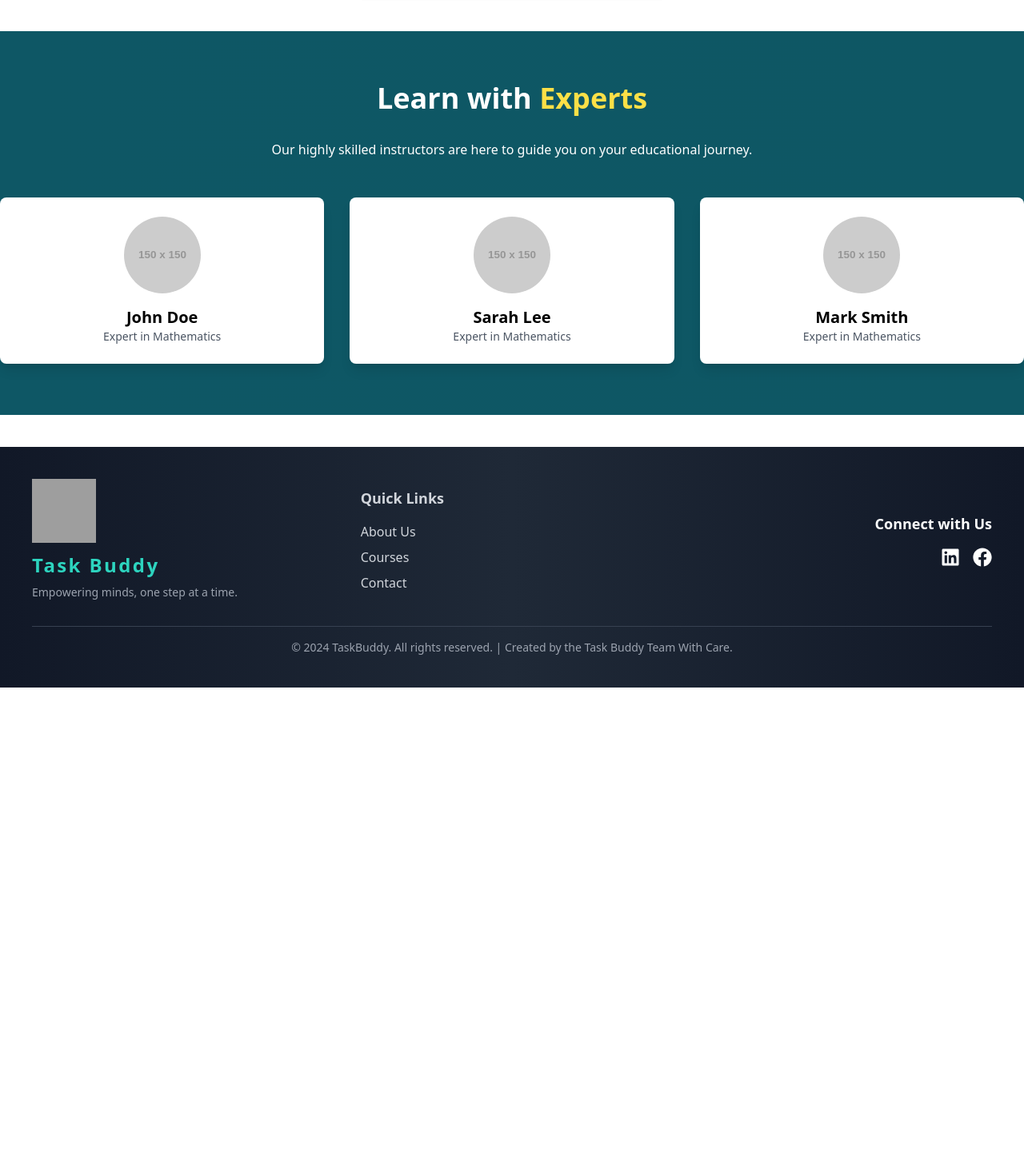
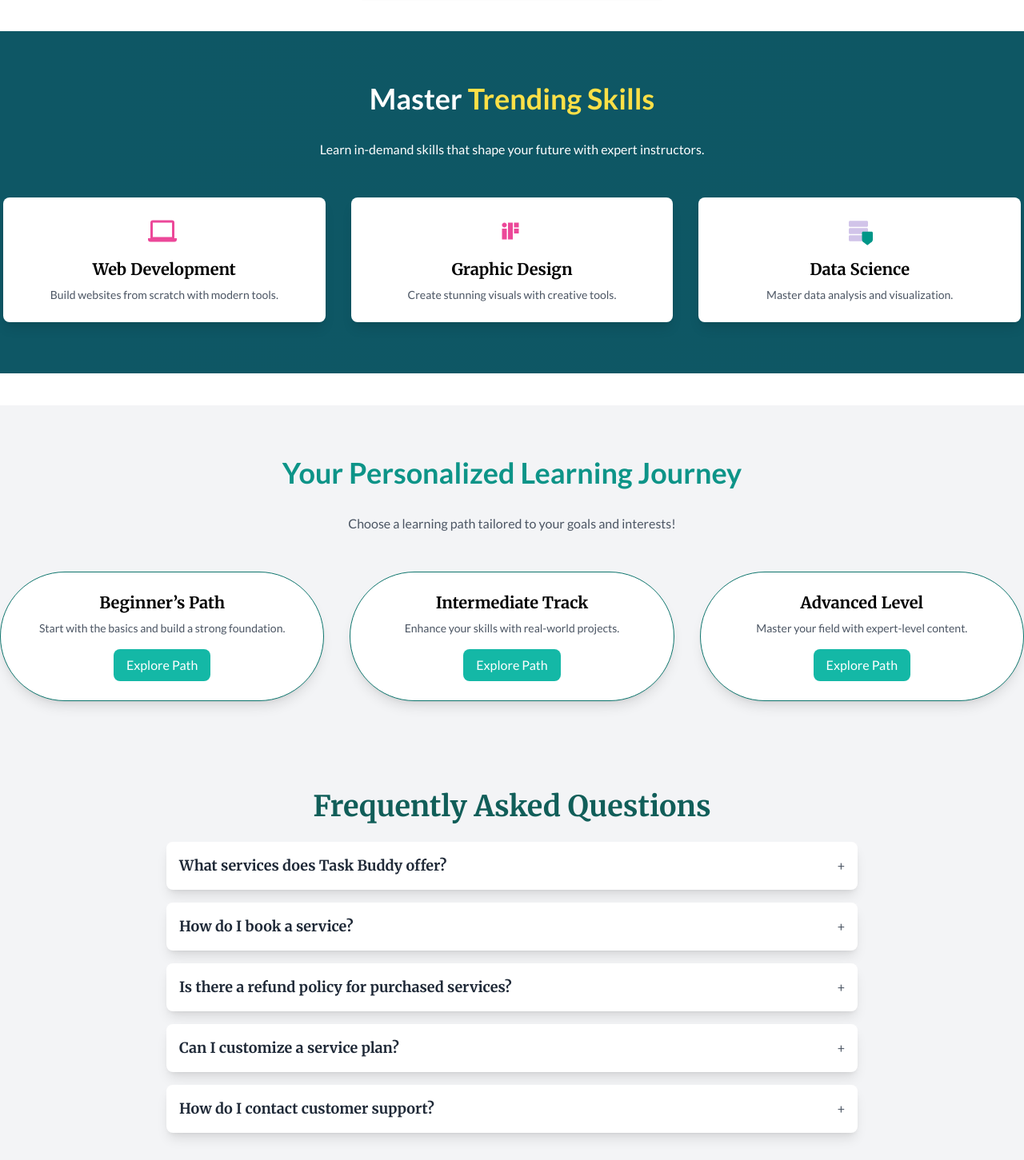
Before and after one commit to Rain44556/-Service-sharing-Web-Application-Task-Buddy, a React (Vite) app: page / in a window 1280 px wide. Shown: the part 879-2330 px from the top of the page at 80% size. Before the commit the page ends 1739 px from the top, so only its background shows below. Built offline with nearby package versions, Linux system fonts and the light colour scheme; no server answers; grey boxes are pictures that could not be loaded.

Commit message:
added masterTreadig, FAQ and learning sections to feature the home section

```diff
--- /dev/null
+++ b/src/components/FAQ.jsx
@@ -0,0 +1,84 @@
+import React, { useState } from "react";
+import { motion } from "framer-motion";
+
+const FAQ = () => {
+  const [selected, setSelected] = useState(null);
+
+  const toggle = (i) => {
+    setSelected(selected === i ? null : i);
+  };
+
+  const dataFAQ = [
+    {
+      que: "What services does Task Buddy offer?",
+      ans: "Task Buddy offers a range of educational skills and management services to help users achieve their learning goals and organize their tasks efficiently.",
+    },
+    {
+      que: "How do I book a service?",
+      ans: "Simply click on the 'Book Now' button on the desired service, fill in the form with the required information, and submit it to confirm your booking.",
+    },
+    {
+      que: "Is there a refund policy for purchased services?",
+      ans: "Yes, Task Buddy offers a refund policy under specific conditions. Please refer to our terms and conditions page for detailed information.",
+    },
+    {
+      que: "Can I customize a service plan?",
+      ans: "Absolutely! When booking a service, you can include special instructions to request a customized plan tailored to your needs.",
+    },
+    {
+      que: "How do I contact customer support?",
+      ans: "You can reach our customer support team by emailing support@taskbuddy.com.",
+    },
+  ];
+
+  return (
+    <div className="bg-gray-100 py-12 font-bodyFont">
+      <div className="max-w-4xl mx-auto px-4">
+        <motion.h2
+          initial={{ opacity: 0, y: -50 }}
+          animate={{ opacity: 1, y: 0 }}
+          transition={{ duration: 0.5 }}
+          className="text-4xl font-bold text-center text-teal-800 mb-6 font-headingFont"
+        >Frequently Asked Questions</motion.h2>
+
+        <div className="space-y-4">
+          {dataFAQ.map((faq, i) => (
+
+            <motion.div
+              key={i}
+              initial={{ opacity: 0 }}
+              animate={{ opacity: 1 }}
+              transition={{ delay: i * 0.2 }}
+              className="bg-white shadow-lg rounded-lg p-4 cursor-pointer"
+              onClick={() => toggle(i)}
+            >
+              <div className="flex justify-between items-center">
+                <h3 className="text-lg font-semibold text-gray-800 font-headingFont">
+                  {faq.que}
+                </h3>
+                <span className="text-gray-600">
+                  {selected === i ? "-" : "+"}
+                </span>
+              </div>
+
+
+              <motion.div
+                initial={{ height: 0, opacity: 0 }}
+                animate={{
+                  height: selected === i ? "auto" : 0,
+                  opacity: selected === i ? 1 : 0,
+                }}
+                transition={{ duration: 0.3 }}
+                className="overflow-hidden"
+              >
+                <p className="text-gray-600 mt-2">{faq.ans}</p>
+              </motion.div>
+            </motion.div>
+          ))}
+        </div>
+      </div>
+    </div>
+  );
+};
+
+export default FAQ;
--- a/src/components/LearnWithExperts.jsx
+++ /dev/null
@@ -1,37 +0,0 @@
-import { motion } from "framer-motion";
-
-const LearnWithExperts = () => {
-  return (
-    <section className="bg-gradient-to-r from-[rgb(14,87,101)] to-[rgb(14,87,100)] text-white py-16 mt-10">
-      <div className="container mx-auto text-center">
-        <h2 className="text-4xl font-bold mb-8">
-          Learn with <span className="text-yellow-300">Experts</span>
-        </h2>
-        <p className="mb-12">
-          Our highly skilled instructors are here to guide you on your educational journey.
-        </p>
-        <div className="grid grid-cols-1 md:grid-cols-3 gap-8">
-          {["John Doe", "Sarah Lee", "Mark Smith"].map((name, index) => (
-            <motion.div
-              key={index}
-              initial={{ opacity: 0, y: 50 }}
-              whileInView={{ opacity: 1, y: 0 }}
-              transition={{ duration: 0.5, delay: index * 0.2 }}
-              className="bg-white text-black p-6 rounded-lg shadow-lg"
-            >
-              <img
-                src={`https://via.placeholder.com/150?text=${name}`}
-                alt={name}
-                className="w-24 h-24 mx-auto rounded-full mb-4"
-              />
-              <h3 className="text-xl font-semibold">{name}</h3>
-              <p className="text-sm text-gray-600">Expert in Mathematics</p>
-            </motion.div>
-          ))}
-        </div>
-      </div>
-    </section>
-  );
-};
-
-export default LearnWithExperts;
--- /dev/null
+++ b/src/components/MasterTrending.jsx
@@ -0,0 +1,44 @@
+import { motion } from "framer-motion";
+import { GrPersonalComputer } from "react-icons/gr";
+import { CgIfDesign } from "react-icons/cg";
+import { FcDataProtection } from "react-icons/fc";
+
+const MasterTrending = () => {
+
+    const trending = [
+        { name: "Web Development", icon: <GrPersonalComputer />, description: "Build websites from scratch with modern tools." },
+        { name: "Graphic Design", icon: <CgIfDesign />, description: "Create stunning visuals with creative tools." },
+        { name: "Data Science", icon: <FcDataProtection />, description: "Master data analysis and visualization." },
+      ]
+  return (
+    <section className="font-bodyFont mt-10 p-1 bg-gradient-to-r from-[rgb(14,87,101)] to-[rgb(14,87,100)] text-white py-16">
+      <div className="container mx-auto text-center">
+        <h2 className="text-4xl font-bold mb-8">
+          Master <span className="text-yellow-300">Trending Skills</span>
+        </h2>
+        <p className="mb-12">
+          Learn in-demand skills that shape your future with expert instructors.
+        </p>
+        <div className="grid grid-cols-1 md:grid-cols-3 gap-8">
+      {
+        trending.map((skill, index) => (
+            <motion.div
+              key={index}
+              initial={{ opacity: 0, y: 50 }}
+              whileInView={{ opacity: 1, y: 0 }}
+              transition={{ duration: 0.5, delay: index * 0.2 }}
+              className="bg-white text-black p-6 rounded-lg shadow-lg"
+            >
+              <p className="text-center text-pink-500 w-10 mx-auto text-4xl">{skill.icon}</p>
+              <h3 className="text-xl font-headingFont font-bold mt-4">{skill.name}</h3>
+              <p className="text-sm text-gray-600 mt-2">{skill.description}</p>
+            </motion.div>
+          ))
+      }
+        </div>
+      </div>
+    </section>
+  );
+};
+
+export default MasterTrending
--- a/src/components/PopularServicesCard.jsx
+++ b/src/components/PopularServicesCard.jsx
@@ -22,7 +22,7 @@ const PopularServicesCard = ({popularService}) => {
           <span className="ml-2 text-gray-700">{serviceProvider.providerName}</span>
         </div>
         <div className="flex justify-between items-center mt-4">
-          <span className="text-lg font-bold text-[#004d4f]">{servicePrice}</span>
+          <span className="text-lg font-bold text-[#004d4f]">$ {servicePrice}</span>
           <Link to={`/singleServiceDetails/${_id}`}><button className="bg-[#004d4f] text-white px-4 py-2 rounded-md hover:bg-[#007d80] transition duration-300">{viewDetailButton}</button></Link>
         </div>
       </div>
--- a/src/components/SuccessStories.jsx
+++ b/src/components/SuccessStories.jsx
@@ -1,11 +1,44 @@
-import React from 'react';
+import { motion } from "framer-motion";
+import { Link } from "react-router-dom";
 
 const SuccessStories = () => {
-    return (
-        <div>
+    const successData =
+        [
+            { title: "Beginner’s Path", description: "Start with the basics and build a strong foundation." },
+            { title: "Intermediate Track", description: "Enhance your skills with real-world projects." },
+            { title: "Advanced Level", description: "Master your field with expert-level content." },
+          ]
 
-        </div>
-    );
+  return (
+    <div className="bg-gray-100 py-16 mt-10 font-bodyFont">
+    <div className="container mx-auto text-center">
+      <h2 className="text-4xl font-bold text-teal-600 mb-8">
+        Your Personalized Learning Journey
+      </h2>
+      <p className="mb-12 text-gray-600">
+        Choose a learning path tailored to your goals and interests!</p>
+
+      <div className="grid grid-cols-1 md:grid-cols-3 gap-8 ">
+        {
+        successData.map((journey, index) => (
+
+          <motion.div
+            key={index}
+            initial={{ scale: 0.8, opacity: 0 }}
+            whileInView={{ scale: 1, opacity: 1 }}
+            transition={{ duration: 0.5, delay: index * 0.7 }}
+            className="bg-white text-black p-6 shadow-lg rounded-full border border-teal-700">
+            <h3 className="text-xl font-bold font-headingFont">{journey.title}</h3>
+            <p className="text-sm text-gray-600 mt-2">{journey.description}</p>
+            <Link to="/services"><button className="mt-4 px-4 py-2 bg-teal-500 text-white rounded-lg hover:bg-teal-600 transition duration-300">
+              Explore Path</button></Link>
+          </motion.div>
+
+        ))}
+      </div>
+    </div>
+  </div>
+  );
 };
 
 export default SuccessStories;
--- a/src/pages/Home.jsx
+++ b/src/pages/Home.jsx
@@ -1,16 +1,18 @@
 import React from 'react';
 import Banner from '../components/Banner';
 import PopularServices from '../components/popularServices';
-import LearnWithExperts from '../components/LearnWithExperts';
 import SuccessStories from '../components/SuccessStories';
+import MasterTrending from '../components/MasterTrending';
+import FAQ from '../components/FAQ';
 
 const Home = () => {
     return (
         <div>
            <Banner></Banner>
            <PopularServices></PopularServices>
-           <LearnWithExperts></LearnWithExperts>
+           <MasterTrending></MasterTrending>
            <SuccessStories></SuccessStories>
+           <FAQ></FAQ>
         </div>
     );
 };
```
